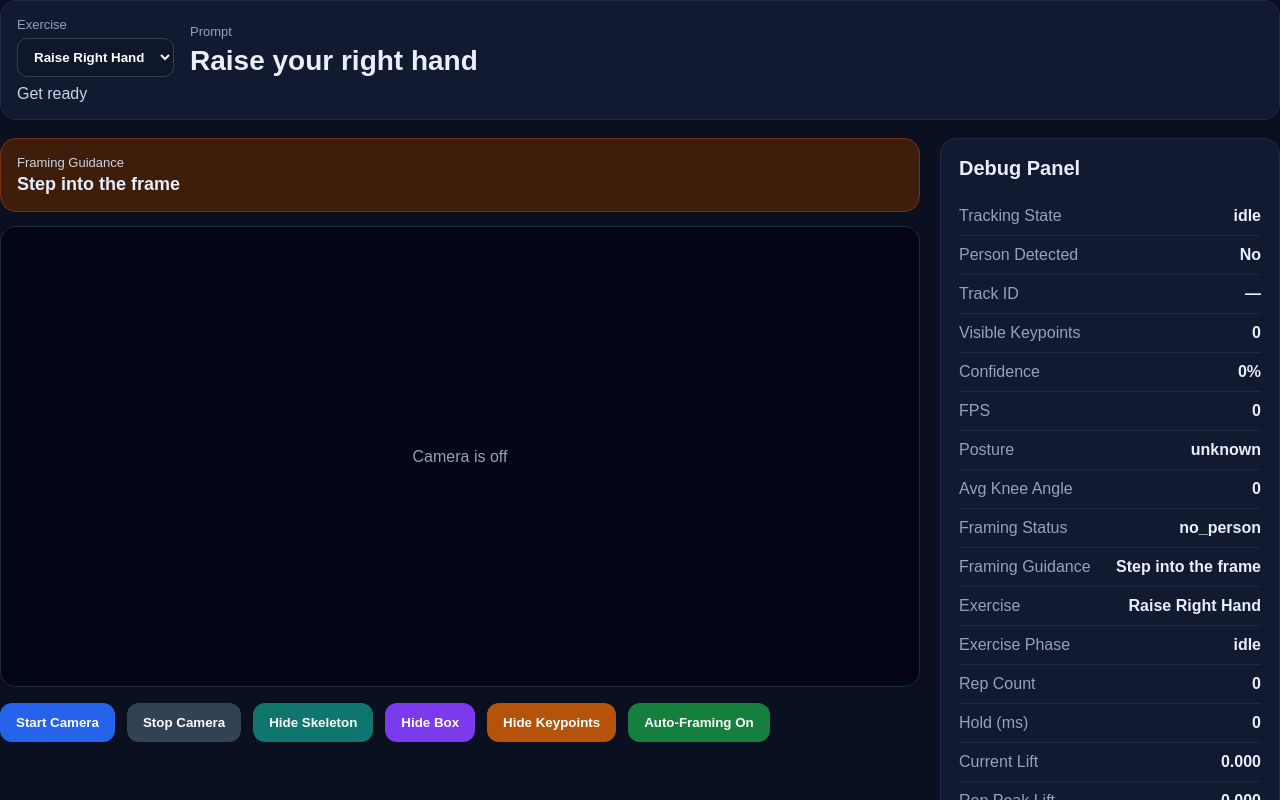
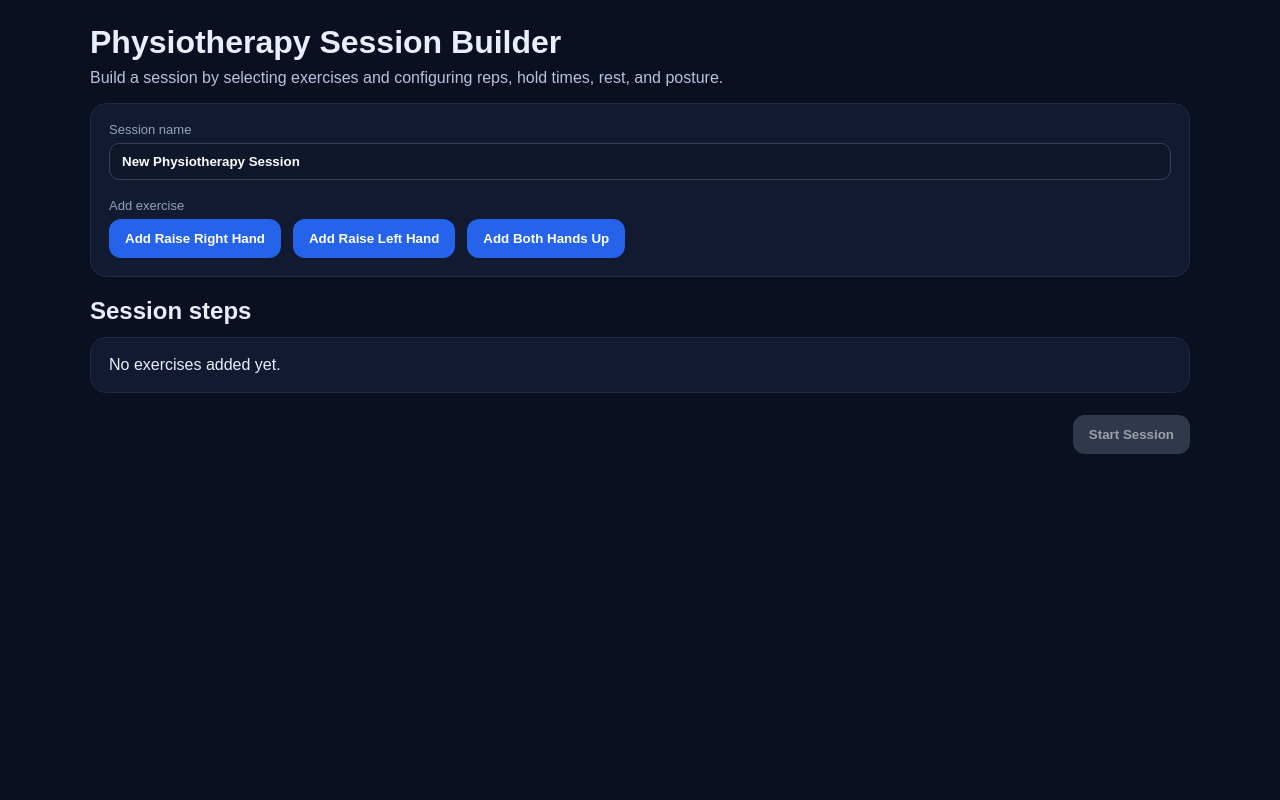
Before and after one commit to neerajgrotra-sketch/senior-motion-ai, a Next.js app: page / in a window 1280 px wide. Shown: the top 800 px of the page. Built offline with nearby package versions, Linux system fonts and the light colour scheme.

Commit message:
Update page.tsx

```diff
--- a/app/page.tsx
+++ b/app/page.tsx
@@ -1,5 +1,56 @@
-import PoseTrackerPage from '../components/PoseTrackerPage';
+'use client';
+
+import { useState } from 'react';
+import SessionBuilder from '../components/SessionBuilder';
+import SessionRunner from '../components/SessionRunner';
+import SessionResults from '../components/SessionResults';
+import type { AppMode, SessionDefinition, SessionResult } from '../lib/sessionTypes';
+
+const INITIAL_SESSION: SessionDefinition = {
+  name: 'New Physiotherapy Session',
+  steps: []
+};
 
 export default function Home() {
-  return <PoseTrackerPage />;
+  const [mode, setMode] = useState<AppMode>('builder');
+  const [session, setSession] = useState<SessionDefinition>(INITIAL_SESSION);
+  const [result, setResult] = useState<SessionResult | null>(null);
+
+  if (mode === 'builder') {
+    return (
+      <SessionBuilder
+        value={session}
+        onChange={setSession}
+        onStart={() => setMode('runner')}
+      />
+    );
+  }
+
+  if (mode === 'runner') {
+    return (
+      <SessionRunner
+        session={session}
+        onCancel={() => setMode('builder')}
+        onComplete={(nextResult) => {
+          setResult(nextResult);
+          setMode('results');
+        }}
+      />
+    );
+  }
+
+  if (mode === 'results' && result) {
+    return (
+      <SessionResults
+        result={result}
+        onBackToBuilder={() => {
+          setSession(INITIAL_SESSION);
+          setResult(null);
+          setMode('builder');
+        }}
+      />
+    );
+  }
+
+  return null;
 }
```
